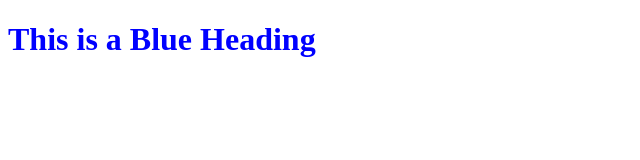
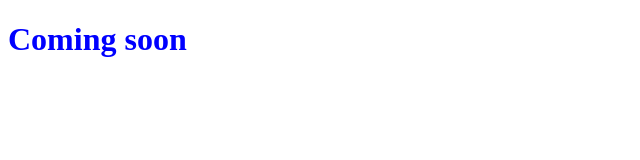
Before and after one commit to Sadeesh96/Sadeesh96.github.io, a plain HTML site: page index.html in a window 1280 px wide. Shown: the whole page, without its empty margins (0-640 px from the left). Drawn offline with Linux system fonts and the light colour scheme.

Commit message:
Update index.html

```diff
--- a/index.html
+++ b/index.html
@@ -2,7 +2,7 @@
 <html>
 <body>
 
-<h1 style="color:blue;">This is a Blue Heading</h1>
+<h1 style="color:blue;">Coming soon</h1>
 
 </body>
 </html>
```
